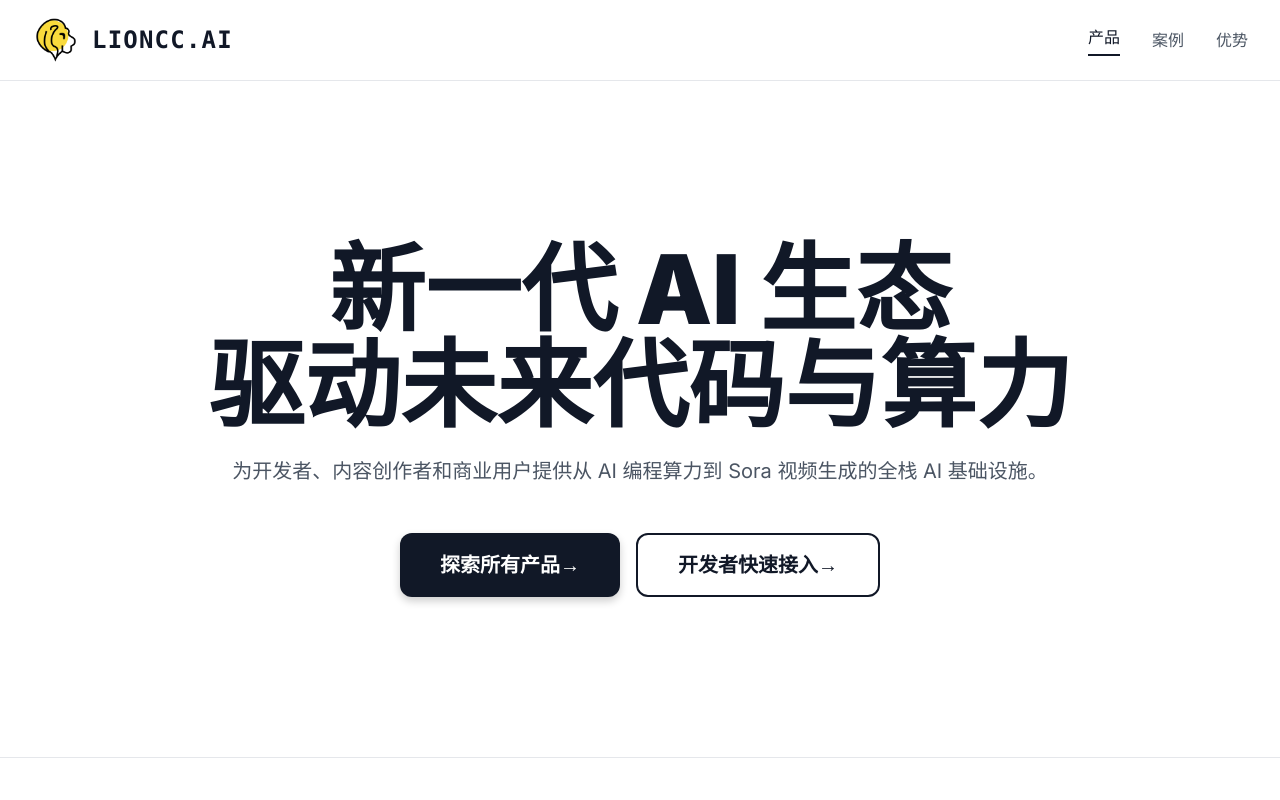
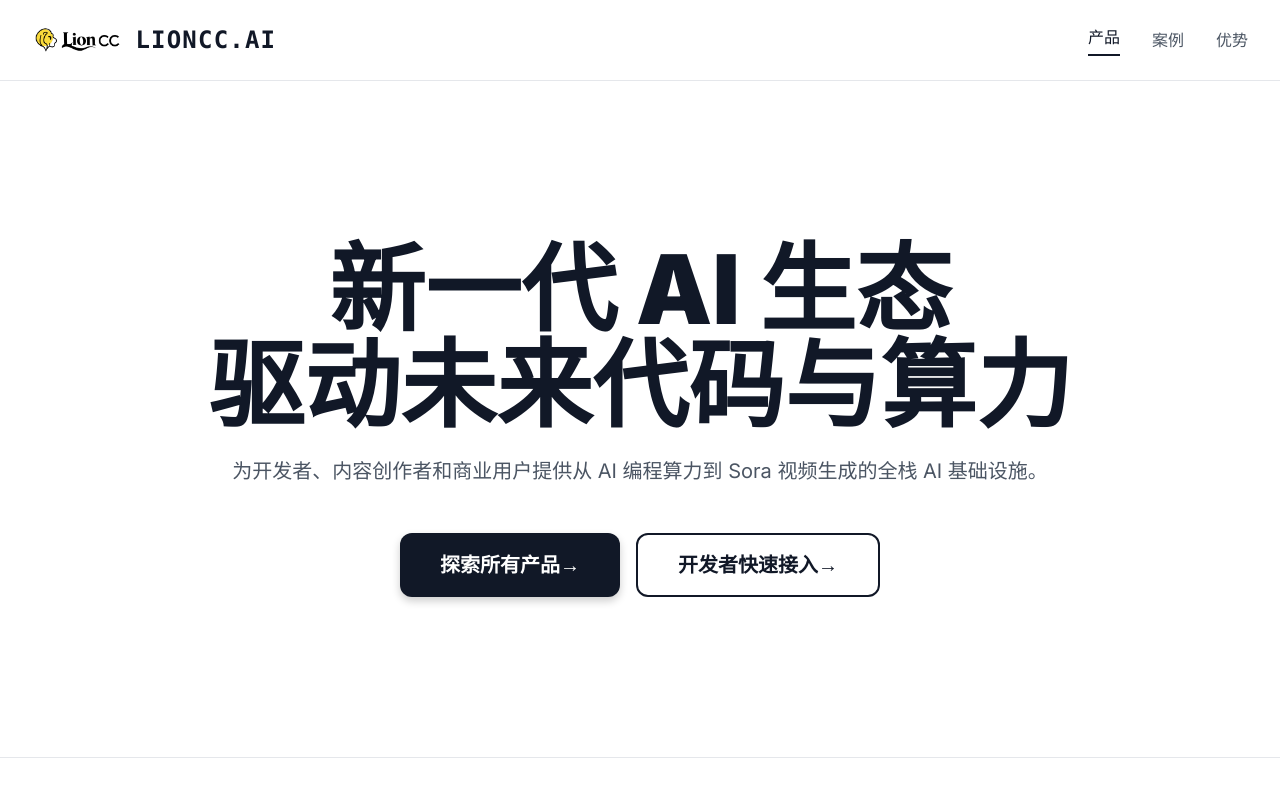
Before and after one commit to Jascenn/lioncc-website, a plain HTML site: page index.html in a window 1280 px wide. Shown: the top 800 px of the page. Drawn offline with nearby package versions, Linux system fonts and the light colour scheme; a web font is replaced by a local one.

Commit message:
Replace logo with banner in navigation

```diff
--- a/index.html
+++ b/index.html
@@ -84,7 +84,7 @@
             <nav class="flex items-center justify-between" role="navigation" aria-label="主导航">
                 <!-- Logo -->
                 <a href="#" class="flex items-center space-x-3" aria-label="LIONCC.AI 首页">
-                    <img src="images/logo.png" alt="LIONCC.AI" class="h-10 sm:h-12 w-auto">
+                    <img src="images/banner.png" alt="LIONCC.AI" class="h-10 sm:h-12 w-auto">
                     <span class="text-xl sm:text-2xl font-black text-gray-900 tracking-wider font-mono">LIONCC.AI</span>
                 </a>
 
```
